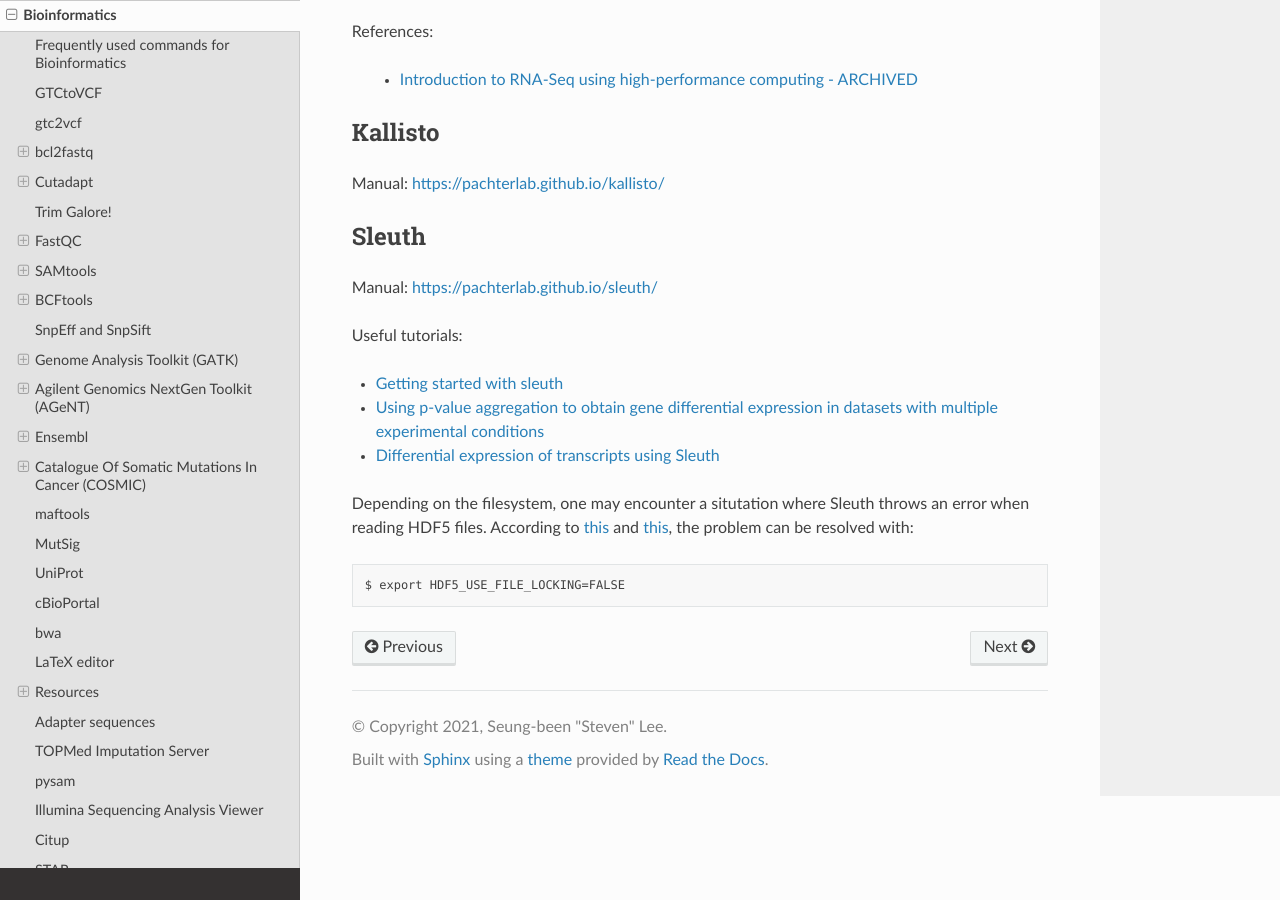
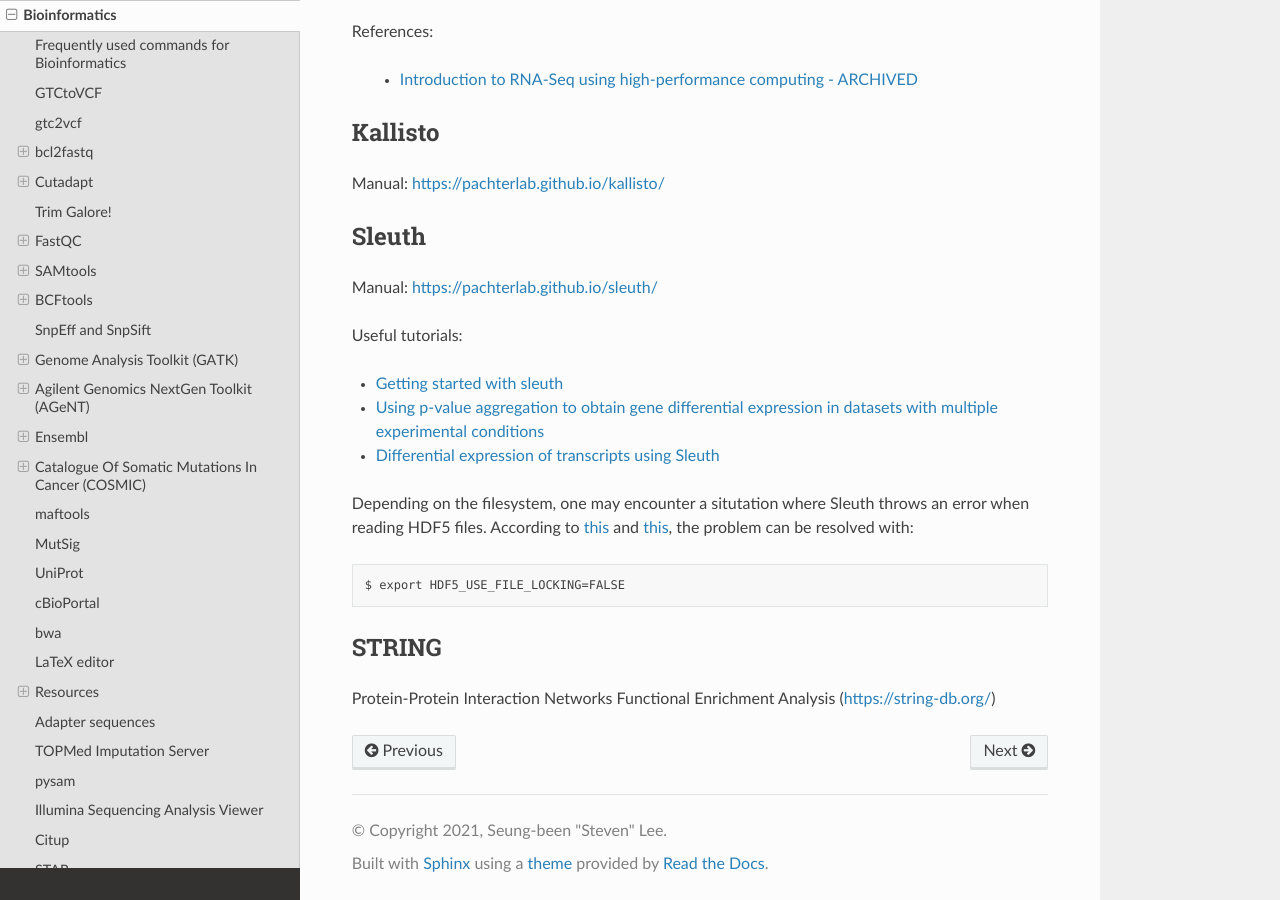
Before and after one commit to sbslee/notes, a Sphinx documentation site: the page built from docs/bioinformatics.rst, in a window 1280 px wide and 900 px high, scrolled down 21366 px. Built offline with Sphinx 7.4.7 and the Read the Docs theme 2.0.0, drawn with Linux system fonts in a browser that asks for light colours.

Commit message:
Update bioinformatics.rst

```diff
--- a/docs/bioinformatics.rst
+++ b/docs/bioinformatics.rst
@@ -998,3 +998,8 @@ Depending on the filesystem, one may encounter a situtation where Sleuth throws
 .. code-block:: text
 
     $ export HDF5_USE_FILE_LOCKING=FALSE
+
+STRING
+======
+
+Protein-Protein Interaction Networks Functional Enrichment Analysis (https://string-db.org/)
```
